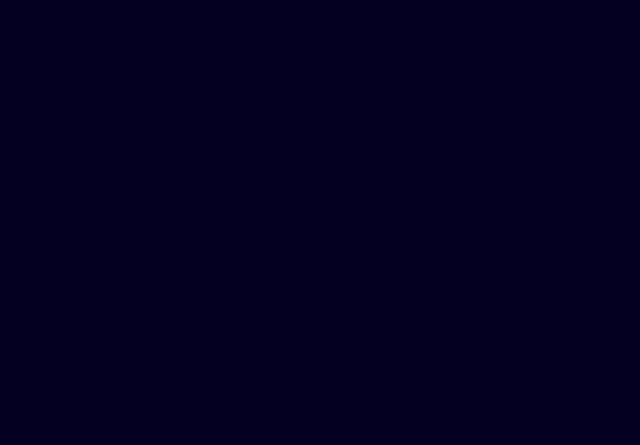
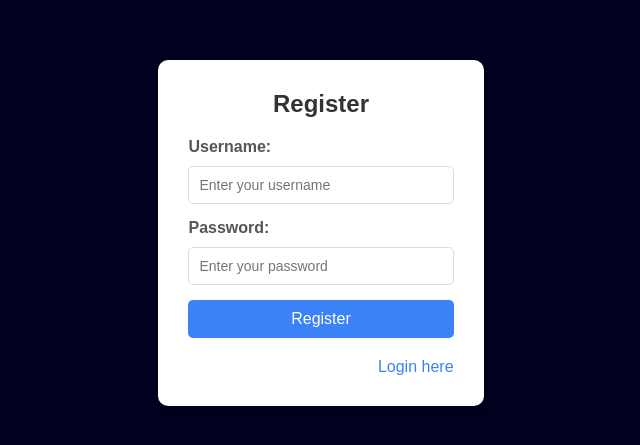
Before and after one commit to HashimCodeDev/storyweave-frontend, a React (Create React App) app: page /register in a window 1280 px wide. Before the commit this address had no page. Shown: the part 167-612 px from the top of the page, without its empty margins (319-959 px from the left). Built offline with nearby package versions, Linux system fonts and the light colour scheme; no server answers.

Commit message:
feat: add registration page and backend URL configuration

```diff
--- a/src/App.js
+++ b/src/App.js
@@ -4,6 +4,8 @@ import "./App.css";
 import LoginPage from "./pages/Login";
 import StoryPage from "./pages/StoryPage";
 import HomePage from "./pages/HomePage";
+import Register from "./pages/Register";
+
 import "./App.css";
 
 function App() {
@@ -15,6 +17,7 @@ function App() {
 					<Route path="/story" element={<StoryPage />} />
 					<Route path="/home" element={<HomePage />} />
 					<Route path="/ws/room/:roomId" element={<StoryPage />} />
+					<Route path="/register" element={<Register />} />
 					{/* Add more routes as needed */}
 				</Routes>
 			</div>
--- a/src/pages/Login.js
+++ b/src/pages/Login.js
@@ -7,6 +7,8 @@ const Login = () => {
 	const [email, setEmail] = useState("");
 	const [password, setPassword] = useState("");
 	const [error, setError] = useState(null);
+	const url = process.env.BACKEND_URL || "http://localhost:8000";
+
 	const navigate = useNavigate();
 
 	const handleSubmit = async (e) => {
@@ -15,7 +17,7 @@ const Login = () => {
 
 		try {
 			const response = await axios.post(
-				"http://127.0.0.1:8000/login",
+				`${url}/login`,
 				{
 					username: email,
 					password: password,
--- /dev/null
+++ b/src/pages/Register.js
@@ -0,0 +1,106 @@
+import React, { useState } from "react";
+import axios from "axios";
+import "../styles/Register.css";
+
+const Register = () => {
+	const url = process.env.BACKEND_URL || "http://localhost:8000";
+
+	const [formData, setFormData] = useState({
+		username: "",
+		password: "",
+	});
+
+	const [error, setError] = useState(null); // To handle error messages
+	const [success, setSuccess] = useState(null); // To handle success messages
+
+	const handleChange = (e) => {
+		const { name, value } = e.target;
+		setFormData({
+			...formData,
+			[name]: value,
+		});
+	};
+
+	const handleSubmit = async (e) => {
+		e.preventDefault();
+
+		if (!formData.username || !formData.password) {
+			alert("Please fill in both username and password!");
+			return;
+		}
+
+		try {
+			// Send the data to the backend (FastAPI)
+			const response = await axios.post(`${url}/register`, {
+				username: formData.username,
+				password: formData.password,
+			});
+
+			// Handle the response from the server (success)
+			console.log("Registration successful:", response.data);
+			setSuccess("Registration successful!"); // Show success message
+			setError(null); // Reset any previous errors
+
+			// Optionally clear the form or redirect the user
+			setFormData({
+				username: "",
+				password: "",
+			});
+		} catch (err) {
+			// Handle errors here, e.g., show error message
+			console.error("Error during registration:", err);
+			setError("Registration failed. Please try again.");
+			setSuccess(null); // Reset success message if there's an error
+		}
+	};
+
+	return (
+		<div className="register-container">
+			<h2>Register</h2>
+
+			{/* Display success message */}
+			{success && <p className="success-message">{success}</p>}
+
+			{/* Display error message */}
+			{error && <p className="error-message">{error}</p>}
+
+			<form onSubmit={handleSubmit}>
+				<div className="input-group">
+					<label htmlFor="username">Username:</label>
+					<input
+						type="text"
+						id="username"
+						name="username"
+						value={formData.username}
+						onChange={handleChange}
+						required
+						placeholder="Enter your username"
+					/>
+				</div>
+
+				<div className="input-group">
+					<label htmlFor="password">Password:</label>
+					<input
+						type="password"
+						id="password"
+						name="password"
+						value={formData.password}
+						onChange={handleChange}
+						required
+						placeholder="Enter your password"
+					/>
+				</div>
+
+				<button type="submit" className="submit-btn">
+					Register
+				</button>
+			</form>
+
+			<p>
+				Already have an account? <a href="/">Login here</a>
+			</p>
+		</div>
+	);
+};
+
+export default Register;
--- a/src/pages/StoryPage.js
+++ b/src/pages/StoryPage.js
@@ -8,6 +8,7 @@ function StoryPage({ onSend }) {
 	const [twistId, setTwistId] = useState(null);
 	const [username, setUsername] = useState("");
 	const [ws, setWs] = useState(null);
+	const url = process.env.BACKEND_URL || "http://localhost:8000";
 
 	useEffect(() => {
 		// Prompt user for a username when the app loads
@@ -17,7 +18,7 @@ function StoryPage({ onSend }) {
 		// Hardcode the room ID for now; you can make this dynamic later
 		const roomId = localStorage.getItem("roomId");
 		const socket = new WebSocket(
-			`ws://localhost:8000/ws/${roomId}?username=${username}`
+			`ws://${url}/ws/${roomId}?username=${username}`
 		);
 		setWs(socket);
 
@@ -52,7 +53,7 @@ function StoryPage({ onSend }) {
 		return () => {
 			socket.close();
 		};
-	}, [username]);
+	}, [username, url]);
 
 	useEffect(() => {
 		// Append twist to story when twist is updated
--- /dev/null
+++ b/src/styles/Register.css
@@ -0,0 +1,83 @@
+/* Basic reset */
+* {
+	margin: 0;
+	padding: 0;
+	box-sizing: border-box;
+}
+
+body {
+	font-family: Arial, sans-serif;
+	display: flex;
+	justify-content: center;
+	align-items: center;
+	height: 100vh;
+}
+
+.register-container {
+	background-color: white;
+	padding: 30px;
+	border-radius: 10px;
+	box-shadow: 0 4px 6px rgba(0, 0, 0, 0.1);
+	width: 100%;
+	max-width: 400px;
+}
+
+h2 {
+	text-align: center;
+	margin-bottom: 20px;
+	color: #333;
+}
+
+.input-group {
+	margin-bottom: 15px;
+}
+
+label {
+	display: block;
+	margin-bottom: 5px;
+	font-weight: bold;
+	color: #555;
+}
+
+input {
+	width: 100%;
+	padding: 10px;
+	margin-top: 5px;
+	border: 1px solid #ddd;
+	border-radius: 5px;
+	font-size: 14px;
+	outline: none;
+}
+
+input:focus {
+	border-color: #3b82f6;
+}
+
+button {
+	width: 100%;
+	padding: 10px;
+	background-color: #3b82f6;
+	color: white;
+	border: none;
+	border-radius: 5px;
+	font-size: 16px;
+	cursor: pointer;
+}
+
+button:hover {
+	background-color: #2563eb;
+}
+
+p {
+	text-align: center;
+	margin-top: 20px;
+}
+
+a {
+	color: #3b82f6;
+	text-decoration: none;
+}
+
+a:hover {
+	text-decoration: underline;
+}
```
Also changed, not shown: 12 other files (tests, documents, lock files or other folders).
